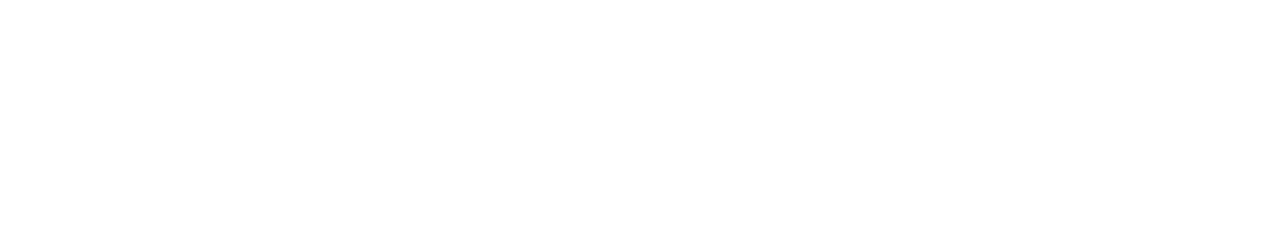
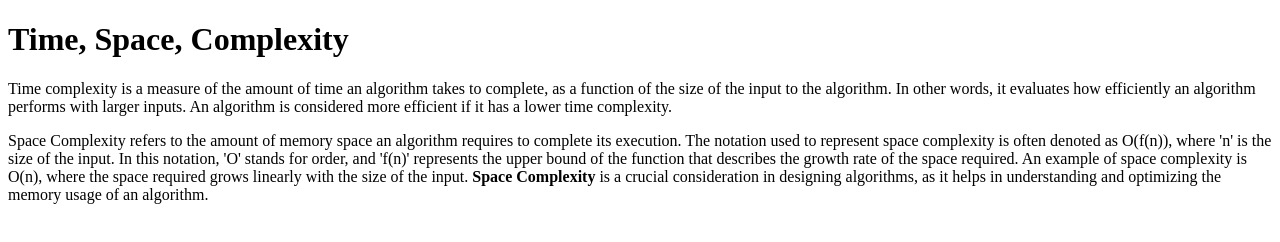
Before and after one commit to acciojob/time-and-space-complexity-Subhankausar, a website: page main.html in a window 1280 px wide. Drawn offline with Linux system fonts and the light colour scheme.

Commit message:
created a submission

```diff
--- a/main.html
+++ b/main.html
@@ -1,15 +1,17 @@
 <!DOCTYPE html>
-
 <html>
 
 <head>
-	<link rel="stylesheet" href="styles.css">
+    <title>Time and Space Complexity</title>
 </head>
 
 <body>
-	<!-- the entire body must be written by student -->
-    <script type="text/javascript" src="./script.js">
-</script>
+
+    <h1>Time, Space, Complexity</h1>
+
+    <p>Time complexity is a measure of the amount of time an algorithm takes to complete, as a function of the size of the input to the algorithm. In other words, it evaluates how efficiently an algorithm performs with larger inputs. An algorithm is considered more efficient if it has a lower time complexity.</p>
+
+    <p>Space Complexity refers to the amount of memory space an algorithm requires to complete its execution. The notation used to represent space complexity is often denoted as O(f(n)), where 'n' is the size of the input. In this notation, 'O' stands for order, and 'f(n)' represents the upper bound of the function that describes the growth rate of the space required. An example of space complexity is O(n), where the space required grows linearly with the size of the input. <b>Space Complexity</b> is a crucial consideration in designing algorithms, as it helps in understanding and optimizing the memory usage of an algorithm.</p>
 
 </body>
 
```
